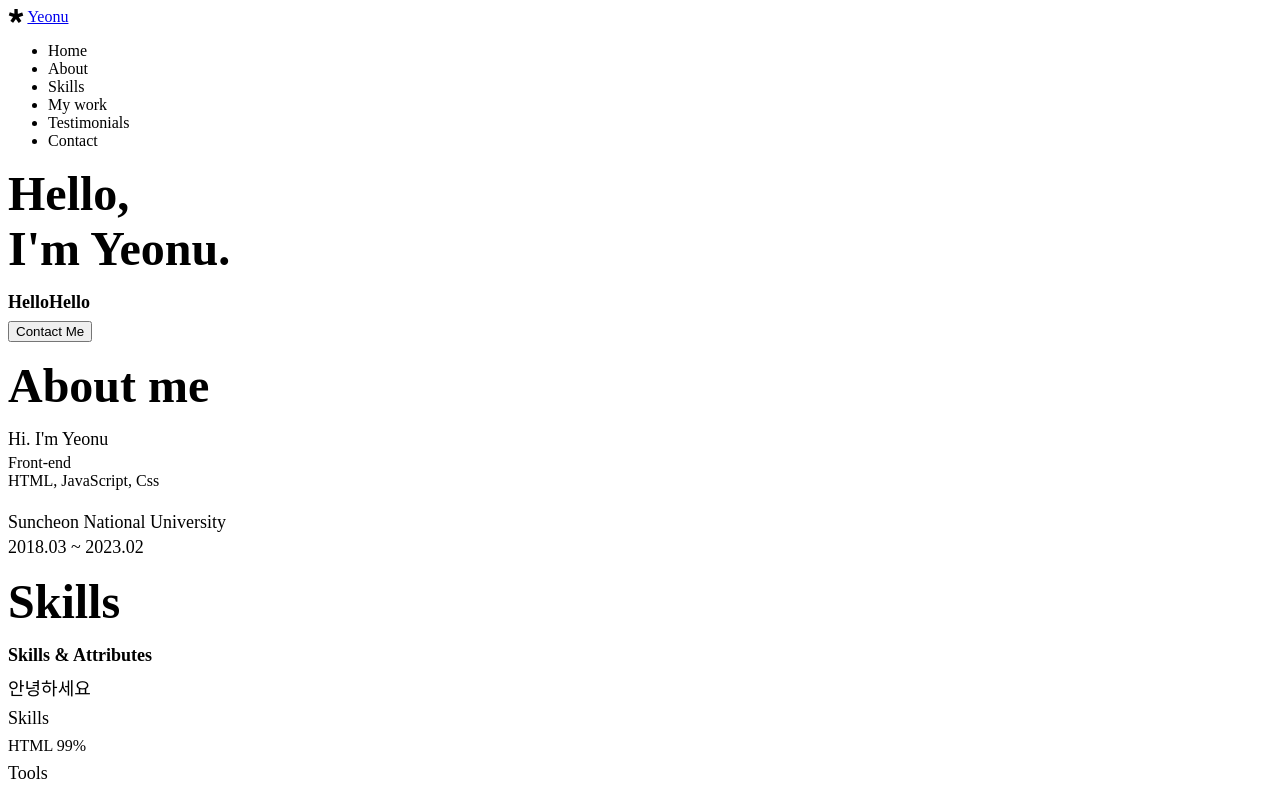
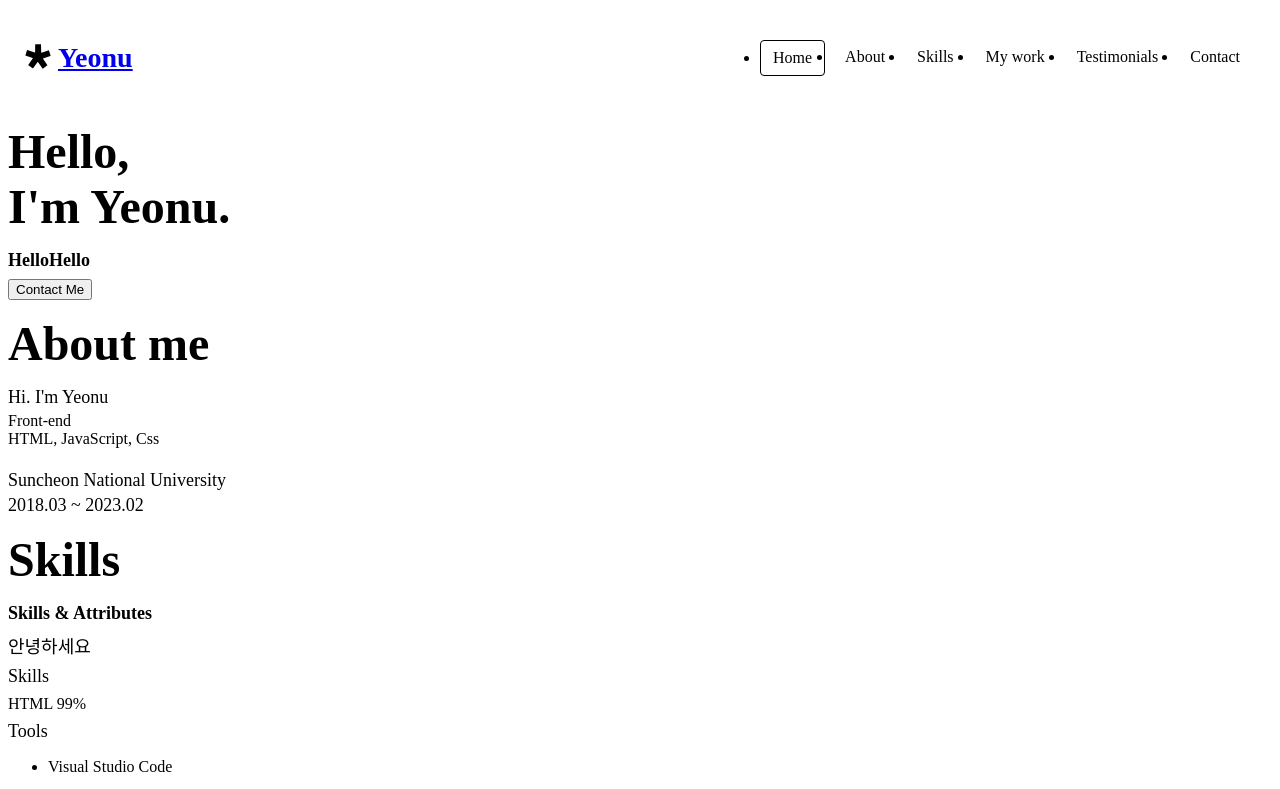
Before and after one commit to JangYeonWoo/portfolio, a plain HTML site: page index.html in a window 1280 px wide. Shown: the top 789 px of the page. Drawn offline with Linux system fonts and the light colour scheme.

Commit message:
CSS:Navbar

```diff
--- a/index.html
+++ b/index.html
@@ -25,7 +25,7 @@
     </div>
     <div class="navbar__menu">
       <ul class="navbar__menu">
-        <li class="navbar__menu__item">Home</li>
+        <li class="navbar__menu__item active">Home</li>
         <li class="navbar__menu__item">About</li>
         <li class="navbar__menu__item">Skills</li>
         <li class="navbar__menu__item">My work</li>
--- a/style.css
+++ b/style.css
@@ -27,7 +27,7 @@
   --weight-regular:400;
 
   /* Size */
-
+  --size-border-radius: 4px;
 }
 
 /* Univeral tags */
@@ -63,3 +63,37 @@ p{
   color: var(--color-blak);
   margin: 4px 0;
 }
+
+/* Navbar */
+#navbar {
+  display: flex;
+  justify-content: space-between;
+  background-color: var(--color-skyblue);
+  align-items: center;
+  color: var(--color-white);
+  padding: 16px;
+}
+.navbar__menu {
+  display: flex;
+}
+
+.navbar__logo {
+  font-size: var(--font-medium);
+  font-weight: var(--weight-semi-bold);
+}
+
+.navbar__menu__item {
+  padding: 8px 12px;
+  margin: 0 4px;
+  cursor: pointer;
+  border-radius: var(--size-border-radius);
+}
+
+.navbar__menu__item.active {
+  border: 1px solid var(--color-white);
+  border-radius: var(--size-border-radius);
+}
+
+.navbar__menu__item:hover {
+  background-color: var(--color-blue);
+}
```
